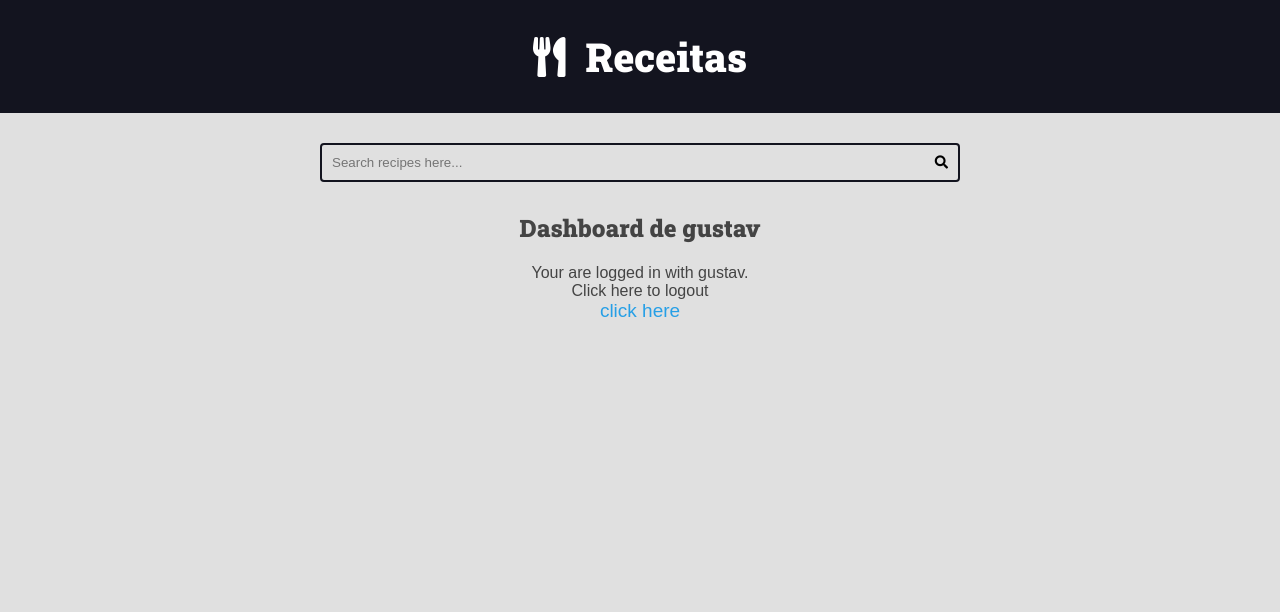
After one commit to GustavoBatistaDev/Site-de-receitas, a Django app: page /authors/dashboard/ in a window 1280 px wide. The commit adds this page. Shown: the top 612 px of the page. Run offline with Django 4.2, Linux system fonts and the light colour scheme; a user stored in the database is signed in.

Commit message:
criando dashboard do author

```diff
--- /dev/null
+++ b/authors/templates/authors/pages/dashboard.html
@@ -0,0 +1,15 @@
+{%extends 'global/base.html'%}
+
+{% block 'title'%}Dashboard ({{request.user.username}})| {% endblock %}
+
+{% block 'content'%}
+
+  <div class="main-content center container">
+    <h2>Dashboard de {{request.user.username}}</h2>
+    {% include 'authors/partials/login_message.html'%}
+  </div>
+  {% include 'global/messages.html' %}
+
+
+
+{% endblock%}
--- /dev/null
+++ b/authors/templates/authors/partials/login_message.html
@@ -0,0 +1,11 @@
+{% if request.user.is_authenticated %}
+    <div class="login-message" class="logout">
+      Your are logged in with {{request.user.username}}.<br>
+    Click here to logout
+
+      <form action="{% url 'authors:logout'%}" method="post">{% csrf_token%}
+        <button class="plain-text-buttom" type="submit">click here</button>
+        <input type="hidden" name="username" value="{{request.user.email}}">
+      </form>
+    </div>
+{% endif %}
--- a/authors/urls.py
+++ b/authors/urls.py
@@ -9,5 +9,6 @@ urlpatterns = [
     path('register/create/', views.register_create, name='create'),
     path('login/', views.login_view, name='login_view'),
     path('login/create/', views.login_create, name='login_create'),
-    path('logout/', views.logout_view, name='logout')
+    path('logout/', views.logout_view, name='logout'),
+    path('dashboard/', views.dashboard, name='dashboard')
 ]
--- a/authors/views.py
+++ b/authors/views.py
@@ -57,7 +57,7 @@ def login_create(request: HttpRequest) -> HttpResponse:
         if authenticated_user is not None:
             messages.success(request, 'You are logged in.')
             login(request, authenticated_user)
-            return redirect(url)
+            return redirect('authors:dashboard')
 
         messages.error(request, 'invalid credentials.')
         return redirect(url)
@@ -69,10 +69,18 @@ def login_create(request: HttpRequest) -> HttpResponse:
 @login_required(login_url='authors:login_view')
 def logout_view(request: HttpRequest) -> HttpResponse:
     if request.method != 'POST':
+        messages.error(request, 'Click to logout button')
         return redirect(reverse('authors:login_view'))
 
-    #if request.POST.get('username') != request.user.username:
-       # return redirect(reverse('authors:login_view'))
+    if request.POST.get('username') != request.user.username:
+        messages.error(request, 'Invalid logout user.')
+        return redirect(reverse('authors:login_view'))
 
     logout(request)
+    messages.success(request, 'Logout successfully.')
     return redirect(reverse('authors:login_view'))
+
+
+@login_required(login_url='authors:login_view')
+def dashboard(request: HttpRequest) -> HttpResponse:
+    return render(request, 'authors/pages/dashboard.html')  # noqa:E501
--- a/base_static/global/css/style.css
+++ b/base_static/global/css/style.css
@@ -441,3 +441,7 @@
   width:100% ;
   text-align: center;
 }
+
+.login-message{
+  margin: 2rem;
+}
--- a/base_templates/global/partials/form.html
+++ b/base_templates/global/partials/form.html
@@ -13,7 +13,7 @@
       </div>
         <div class="form-content form-content-grid">
           <div class="form-group">
-            <button type="submit">Send</button>
+            <button id="button-login" type="submit">Send</button>
           </div>
       </div>
   </form>
```
Also changed, not shown: authors/templates/authors/pages/login.html (+1 -13 lines), authors/testes/test_author_logout.py (added, +55 -0 lines), tests/functional_tests/authors/test_authors_login.py (+49 -3 lines), db.sqlite3, 1 other file.
